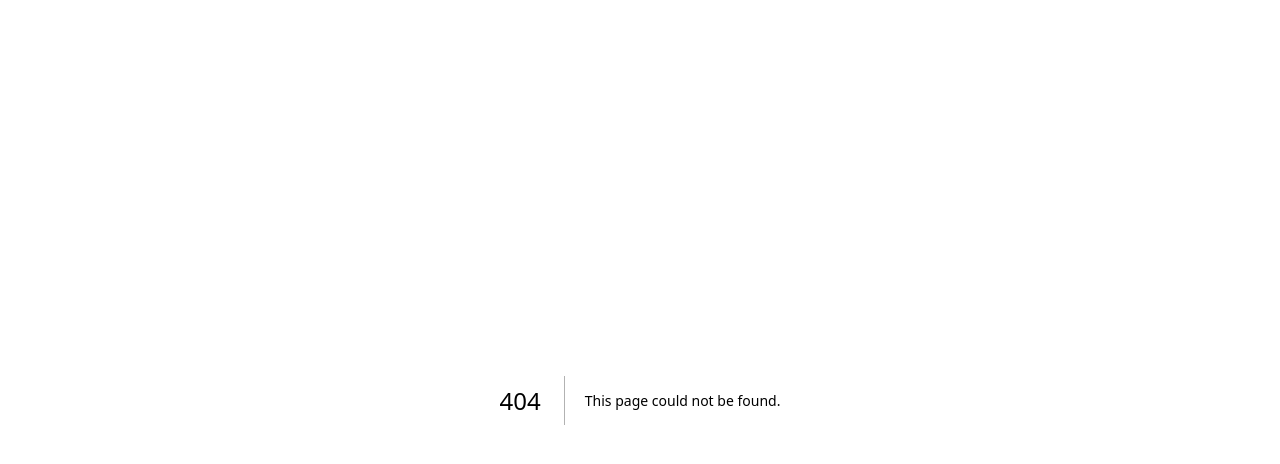
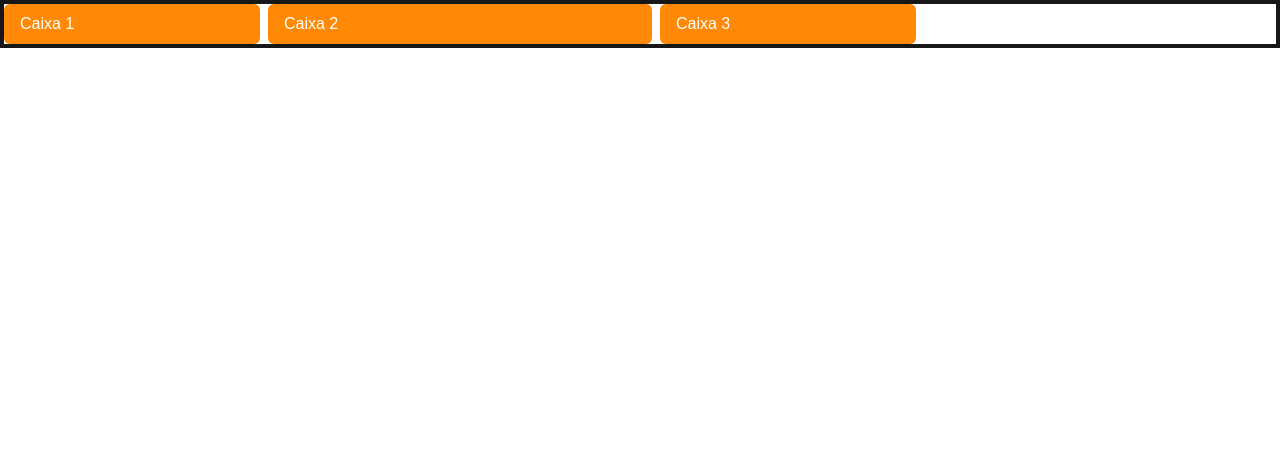
Before and after one commit to gabrielhdantaspimentel/Full-Stack-Web-com-Node-JavaScript-e-TypeScript, a Next.js app in the folder Section 31 - Next e tailwind/next-tailwind-fundamentos/: page /fundamentos/11_flexbox in a window 1280 px wide. Before the commit this address had no page. Shown: the top 464 px of the page. Built offline with nearby package versions, Linux system fonts and the light colour scheme.

Commit message:
Aula 345 - Flex - Direções e espaçamentos

```diff
--- /dev/null
+++ b/Section 31 - Next e tailwind/next-tailwind-fundamentos/src/app/fundamentos/11_flexbox/page.tsx
@@ -0,0 +1,11 @@
+export default function Aplicacao(){
+    return (
+
+    // flex flex-row-reverse flex-wrap
+    <div className='border-4 flex flex-row gap-2'>
+        <div className="caixa basis-64">Caixa 1</div>
+        <div className="caixa basis-96">Caixa 2</div>
+        <div className="caixa basis-64">Caixa 3</div>
+    </div>
+    )
+}
--- a/Section 31 - Next e tailwind/next-tailwind-fundamentos/src/app/globals.css
+++ b/Section 31 - Next e tailwind/next-tailwind-fundamentos/src/app/globals.css
@@ -29,3 +29,15 @@ body {
 .minha-classe{
   @apply bg-orange-200
 }
+
+@layer components {
+
+  .caixa {
+    @apply px-4 py-2 rounded-md;
+    @apply bg-orange-400 text-white hover:bg-green-400;
+  }
+
+  .btn {
+    @apply px-4 py-2 rounded-md;
+  }
+}
```
